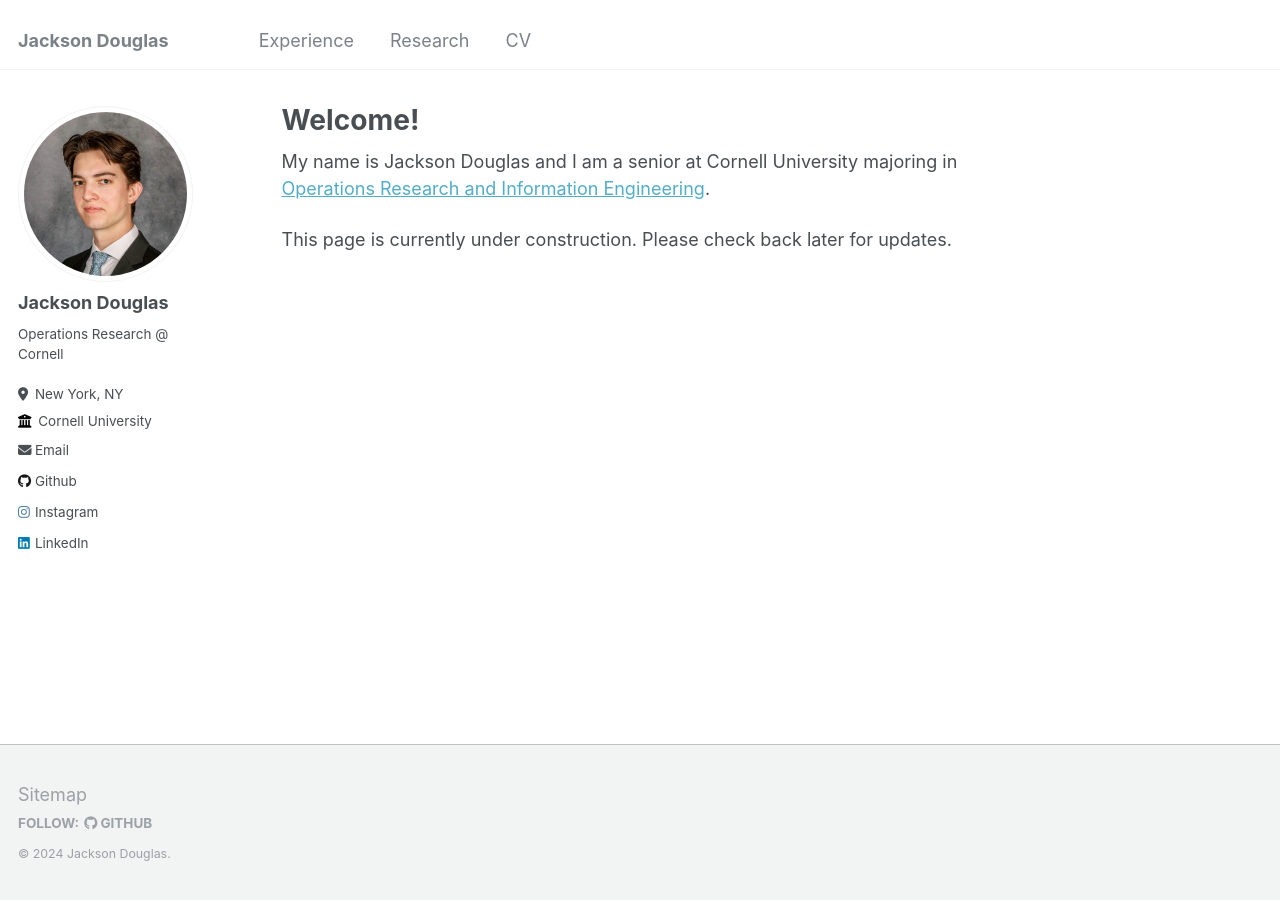
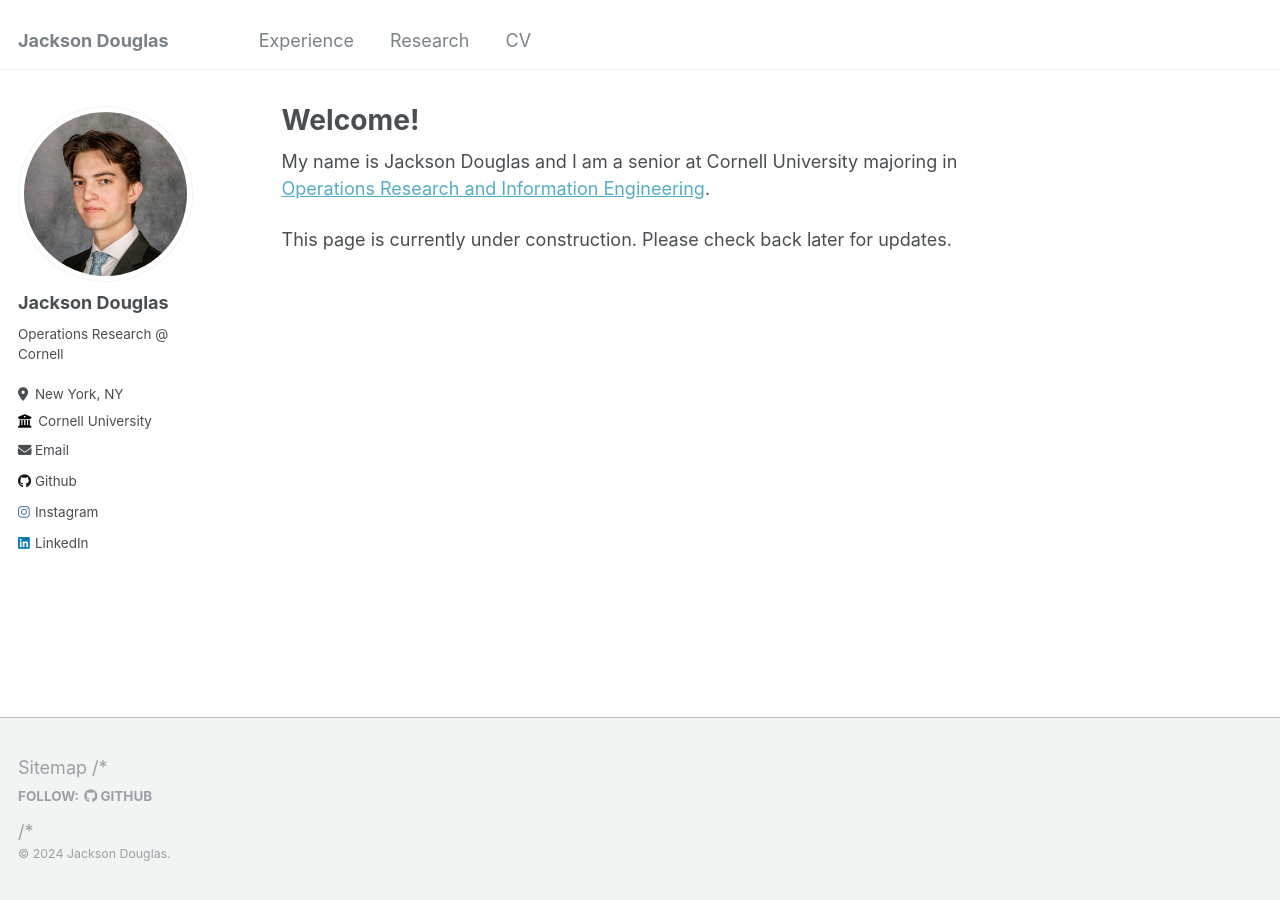
Before and after one commit to jacksonhdouglas/jacksonhdouglas.github.io, a Jekyll site: the page built from _pages/about.md, in a window 1280 px wide. Built offline with Jekyll 4.4.1, drawn with Linux system fonts in a browser that asks for light colours.

Commit message:
Update footer.html

```diff
--- a/_includes/footer.html
+++ b/_includes/footer.html
@@ -1,4 +1,4 @@
-{% include base_path %} {% if site.author.github or site.author.bitbucket or
+/* {% include base_path %} {% if site.author.github or site.author.bitbucket or
 site.atom_feed.hide != true %}
 <div class="page__footer-follow">
     <ul class="social-icons">
@@ -22,8 +22,7 @@ site.atom_feed.hide != true %}
         {% endif %}
     </ul>
 </div>
-{% endif %}
-
+{% endif %} /*
 <div class="page__footer-copyright">
     &copy; {{ site.time | date: '%Y' }} {{ site.name | default: site.title }}.
 </div>
```
